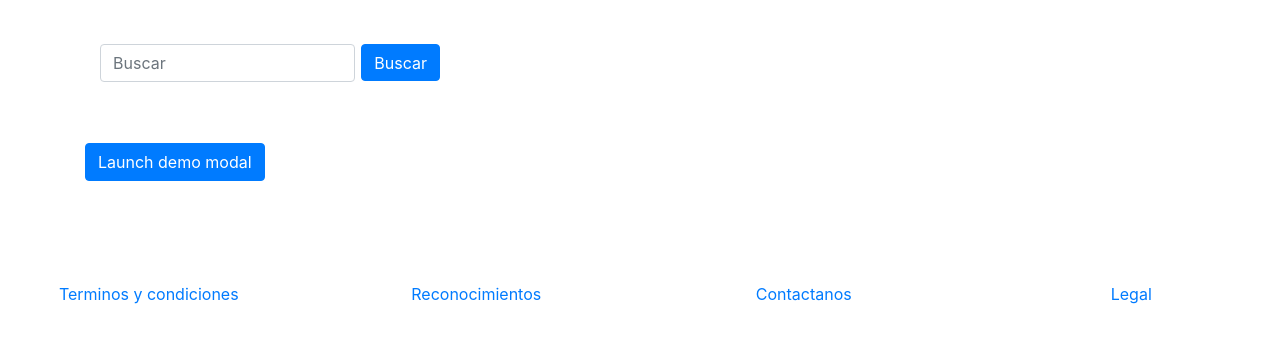
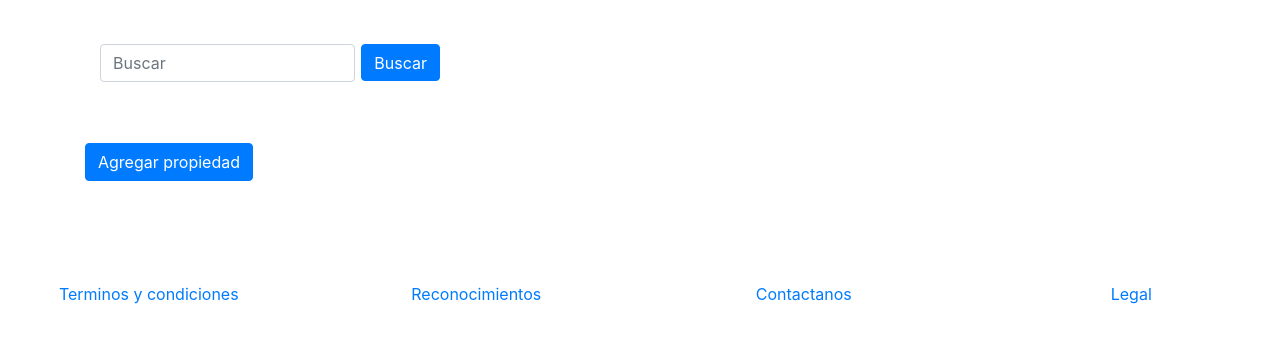
Before and after one commit to ag94e/InmobiNova, a Django app: page /houses/ in a window 1280 px wide. Shown: the part 76-419 px from the top of the page. Run offline with Django 3.2, Linux system fonts and the light colour scheme; data that the repository does not hold is empty; some libraries are stand-ins or nearby versions.

Commit message:
Change in Modal Register

```diff
--- a/gestionpedidos/templates/houses.html
+++ b/gestionpedidos/templates/houses.html
@@ -13,11 +13,11 @@
         </form>
 
         <button type="button" class="btn btn-primary" data-toggle="modal" data-target="#exampleModal">
-  Launch demo modal
+  Agregar propiedad
 </button>
 
 <!-- Modal -->
-<div class="modal fade" id="exampleModal" tabindex="-1" aria-labelledby="exampleModalLabel" aria-hidden="true">
+<div style="display: flex" class="modal fade" id="exampleModal" tabindex="-1" aria-labelledby="exampleModalLabel" aria-hidden="true">
   <div class="modal-dialog">
     <div class="modal-content">
       <div class="modal-header">
@@ -30,13 +30,13 @@
         ...
       </div>
       <div class="modal-footer">
-        <button type="button" class="btn btn-secondary" data-dismiss="modal">Close</button>
-        <button type="button" class="btn btn-primary">Save changes</button>
+        <button type="button" class="btn btn-secondary" data-dismiss="modal">Cerrar</button>
+        <button type="button" class="btn btn-primary">Guardar cambios</button>
       </div>
     </div>
   </div>
 </div>
-
+<!-- Modal -->
         <div class="row">
             {% for house in casas %}
             <div class="col-md-3">
```
